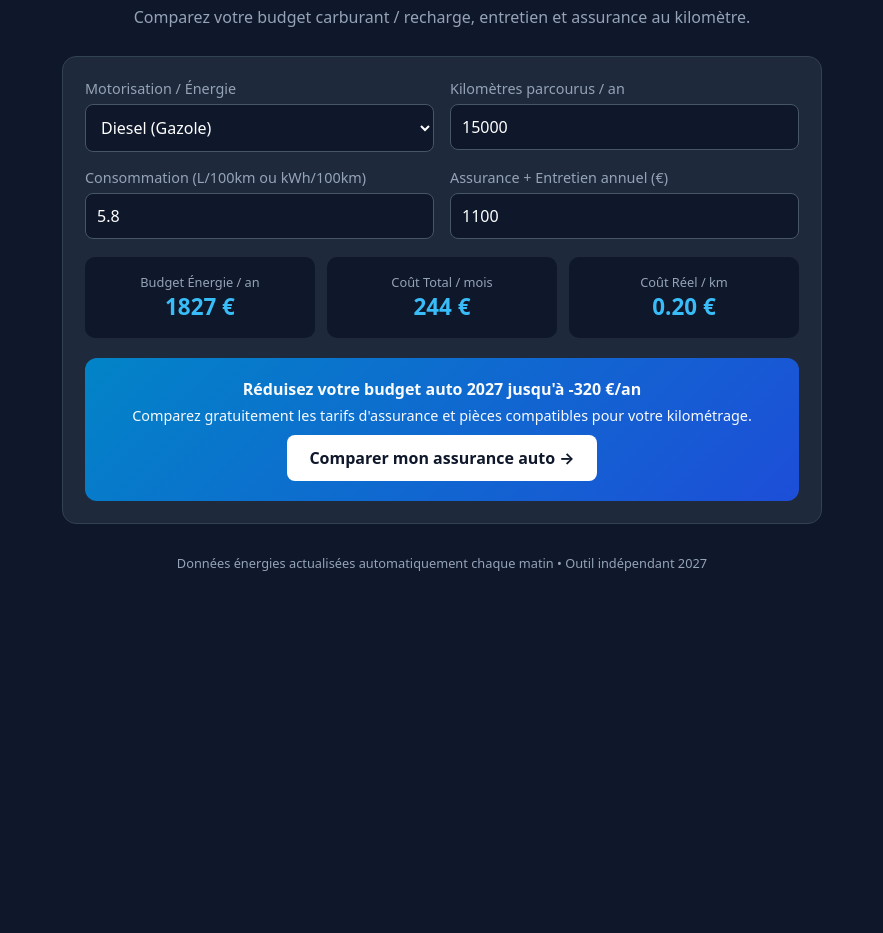
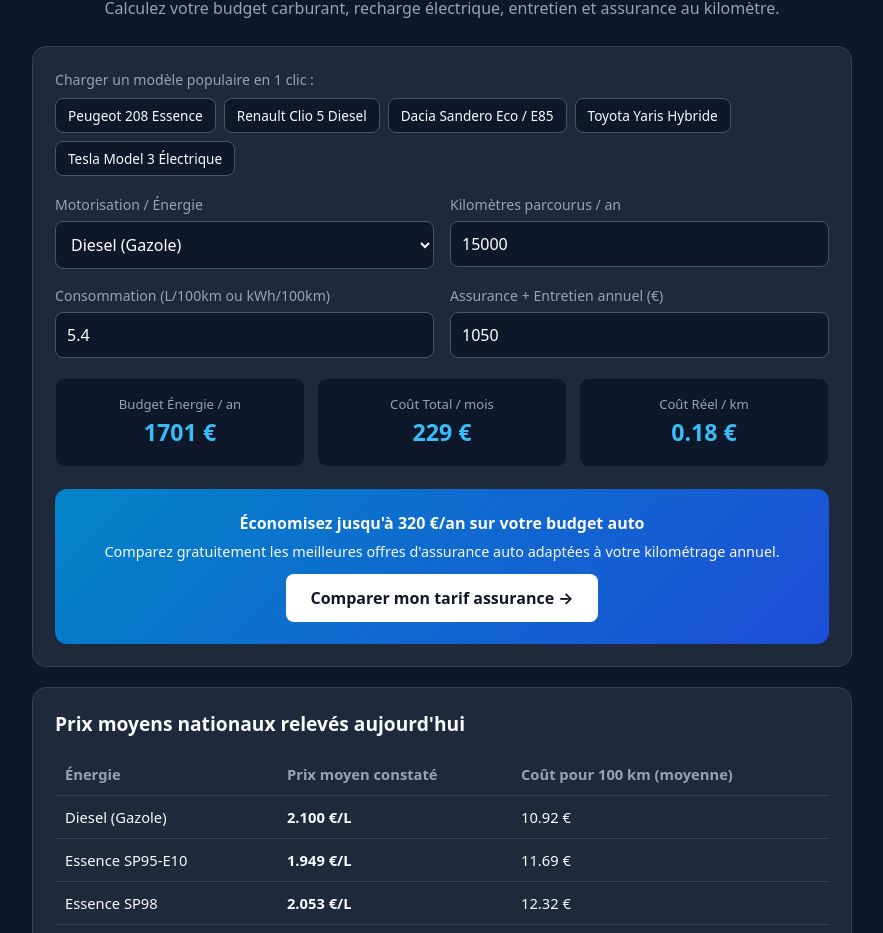
Before and after one commit to KCHOUUU/simulateur-auto-2027, a plain HTML site: page index.html in a window 1280 px wide. Shown: the part 115-1048 px from the top of the page, without its empty margins (198-1081 px from the left). Before the commit the page ends 800 px from the top, so only its background shows below. Drawn offline with Linux system fonts and the light colour scheme.

Commit message:
Update index.html

```diff
--- a/index.html
+++ b/index.html
@@ -3,28 +3,36 @@
 <head>
   <meta charset="UTF-8" />
   <meta name="viewport" content="width=device-width, initial-scale=1.0" />
-  <title>Simulateur Coût Réel Auto 2027 — Essence, Diesel, Électrique & E85</title>
-  <meta name="description" content="Calculez le coût réel au kilomètre et à l'année de votre voiture en 2027 avec les prix moyens officiels mis à jour chaque jour." />
+  <title>Simulateur Auto — Coût Réel Carburant, Électrique, Hybride & E85 (2027)</title>
+  <meta name="description" content="Calculez instantanément le coût réel au kilomètre, au mois et à l'année de votre voiture avec les prix officiels des carburants et de l'électricité mis à jour chaque jour." />
+  <link rel="canonical" href="https://simulateur-auto.com/" />
   <style>
     :root { --bg: #0f172a; --card: #1e293b; --accent: #38bdf8; --green: #22c55e; --text: #f8fafc; --muted: #94a3b8; }
     * { box-sizing: border-box; font-family: system-ui, -apple-system, sans-serif; }
-    body { margin: 0; background: var(--bg); color: var(--text); padding: 20px; }
-    .container { max-width: 760px; margin: 0 auto; }
-    header { text-align: center; margin-bottom: 28px; }
-    h1 { font-size: 1.8rem; margin-bottom: 8px; }
-    .badge { display: inline-block; background: rgba(56,189,248,0.15); color: var(--accent); padding: 4px 12px; border-radius: 999px; font-size: 0.85rem; }
+    body { margin: 0; background: var(--bg); color: var(--text); padding: 20px; line-height: 1.5; }
+    .container { max-width: 820px; margin: 0 auto; }
+    header { text-align: center; margin-bottom: 26px; }
+    h1 { font-size: 1.85rem; margin: 10px 0 8px; }
+    h2 { font-size: 1.2rem; margin: 0 0 14px; color: var(--text); }
+    .badge { display: inline-block; background: rgba(34,197,94,0.15); color: var(--green); padding: 4px 14px; border-radius: 999px; font-size: 0.85rem; font-weight: 600; }
     .card { background: var(--card); border-radius: 14px; padding: 22px; margin-bottom: 20px; border: 1px solid #334155; }
+    .presets { display: flex; flex-wrap: wrap; gap: 8px; margin-bottom: 18px; }
+    .preset-btn { background: #0f172a; color: var(--text); border: 1px solid #475569; padding: 7px 12px; border-radius: 8px; font-size: 0.85rem; cursor: pointer; transition: 0.15s; }
+    .preset-btn:hover { border-color: var(--accent); color: var(--accent); }
     .grid { display: grid; grid-template-columns: 1fr 1fr; gap: 16px; }
     @media (max-width: 600px) { .grid { grid-template-columns: 1fr; } }
-    label { display: block; font-size: 0.9rem; color: var(--muted); margin-bottom: 6px; }
+    label { display: block; font-size: 0.88rem; color: var(--muted); margin-bottom: 6px; }
     input, select { width: 100%; padding: 11px; border-radius: 8px; border: 1px solid #475569; background: #0f172a; color: #fff; font-size: 1rem; }
-    .results { display: grid; grid-template-columns: repeat(3, 1fr); gap: 12px; text-align: center; margin-top: 18px; }
+    .results { display: grid; grid-template-columns: repeat(3, 1fr); gap: 12px; text-align: center; margin-top: 20px; }
     @media (max-width: 600px) { .results { grid-template-columns: 1fr; } }
-    .stat { background: #0f172a; padding: 16px; border-radius: 10px; }
-    .stat span { display: block; font-size: 0.8rem; color: var(--muted); }
-    .stat strong { font-size: 1.4rem; color: var(--accent); }
-    .cta-box { background: linear-gradient(135deg, #0284c7, #1d4ed8); padding: 20px; border-radius: 12px; text-align: center; margin-top: 20px; }
-    .cta-btn { display: inline-block; background: #fff; color: #0f172a; font-weight: 700; padding: 12px 22px; border-radius: 8px; text-decoration: none; margin-top: 10px; }
+    .stat { background: #0f172a; padding: 16px; border-radius: 10px; border: 1px solid #1e293b; }
+    .stat span { display: block; font-size: 0.82rem; color: var(--muted); }
+    .stat strong { font-size: 1.45rem; color: var(--accent); }
+    .cta-box { background: linear-gradient(135deg, #0284c7, #1d4ed8); padding: 22px; border-radius: 12px; text-align: center; margin-top: 22px; }
+    .cta-btn { display: inline-block; background: #fff; color: #0f172a; font-weight: 700; padding: 12px 24px; border-radius: 8px; text-decoration: none; margin-top: 12px; }
+    table { width: 100%; border-collapse: collapse; font-size: 0.92rem; }
+    th, td { text-align: left; padding: 10px; border-bottom: 1px solid #334155; }
+    th { color: var(--muted); font-weight: 600; }
     footer { text-align: center; color: var(--muted); font-size: 0.8rem; margin-top: 30px; }
   </style>
 </head>
@@ -32,11 +40,20 @@
   <div class="container">
     <header>
       <span class="badge" id="update-date">Prix officiels mis à jour automatiquement</span>
-      <h1>Simulateur Coût Réel Auto 2027</h1>
-      <p style="color:var(--muted)">Comparez votre budget carburant / recharge, entretien et assurance au kilomètre.</p>
+      <h1>Simulateur Coût Réel Auto</h1>
+      <p style="color:var(--muted);margin:0;">Calculez votre budget carburant, recharge électrique, entretien et assurance au kilomètre.</p>
     </header>
 
     <div class="card">
+      <label style="margin-bottom:8px;">Charger un modèle populaire en 1 clic :</label>
+      <div class="presets">
+        <button class="preset-btn" onclick="setPreset('E10', 5.4, 1050)">Peugeot 208 Essence</button>
+        <button class="preset-btn" onclick="setPreset('Gazole', 4.6, 1150)">Renault Clio 5 Diesel</button>
+        <button class="preset-btn" onclick="setPreset('E85', 7.2, 950)">Dacia Sandero Eco / E85</button>
+        <button class="preset-btn" onclick="setPreset('E10', 4.3, 1000)">Toyota Yaris Hybride</button>
+        <button class="preset-btn" onclick="setPreset('Electrique_kWh', 14.8, 900)">Tesla Model 3 Électrique</button>
+      </div>
+
       <div class="grid">
         <div>
           <label>Motorisation / Énergie</label>
@@ -54,11 +71,11 @@
         </div>
         <div>
           <label>Consommation (L/100km ou kWh/100km)</label>
-          <input type="number" id="conso" value="5.8" min="1" step="0.1" />
+          <input type="number" id="conso" value="5.4" min="1" step="0.1" />
         </div>
         <div>
           <label>Assurance + Entretien annuel (€)</label>
-          <input type="number" id="fixed" value="1100" min="0" step="50" />
+          <input type="number" id="fixed" value="1050" min="0" step="50" />
         </div>
       </div>
 
@@ -69,18 +86,51 @@
       </div>
 
       <div class="cta-box">
-        <strong>Réduisez votre budget auto 2027 jusqu'à -320 €/an</strong>
-        <p style="margin:6px 0 0;font-size:0.9rem;">Comparez gratuitement les tarifs d'assurance et pièces compatibles pour votre kilométrage.</p>
+        <strong>Économisez jusqu'à 320 €/an sur votre budget auto</strong>
+        <p style="margin:6px 0 0;font-size:0.9rem;">Comparez gratuitement les meilleures offres d'assurance auto adaptées à votre kilométrage annuel.</p>
         <!-- REMPLACER LE LIEN CI-DESSOUS PAR TON LIEN D'AFFILIATION ASSURANCE / AUTO -->
-        <a href="#affiliation-assurance" class="cta-btn" rel="nofollow sponsored">Comparer mon assurance auto →</a>
+        <a href="#affiliation-assurance" class="cta-btn" rel="nofollow sponsored">Comparer mon tarif assurance →</a>
       </div>
     </div>
 
-    <footer>Données énergies actualisées automatiquement chaque matin • Outil indépendant 2027</footer>
+    <div class="card">
+      <h2>Prix moyens nationaux relevés aujourd'hui</h2>
+      <table>
+        <thead>
+          <tr><th>Énergie</th><th>Prix moyen constaté</th><th>Coût pour 100 km (moyenne)</th></tr>
+        </thead>
+        <tbody id="price-table"></tbody>
+      </table>
+    </div>
+
+    <footer>simulateur-auto.com • Données énergies actualisées automatiquement chaque matin</footer>
   </div>
 
   <script>
     let prices = { Gazole: 1.68, SP95: 1.79, E10: 1.75, SP98: 1.85, E85: 0.89, Electrique_kWh: 0.2516 };
+
+    function setPreset(fuel, conso, fixed) {
+      document.getElementById('fuel').value = fuel;
+      document.getElementById('conso').value = conso;
+      document.getElementById('fixed').value = fixed;
+      calculate();
+    }
+
+    function renderTable() {
+      const rows = [
+        { label: 'Diesel (Gazole)', key: 'Gazole', unit: '€/L', avgConso: 5.2 },
+        { label: 'Essence SP95-E10', key: 'E10', unit: '€/L', avgConso: 6.0 },
+        { label: 'Essence SP98', key: 'SP98', unit: '€/L', avgConso: 6.0 },
+        { label: 'Superéthanol E85', key: 'E85', unit: '€/L', avgConso: 7.5 },
+        { label: 'Électrique (Domicile)', key: 'Electrique_kWh', unit: '€/kWh', avgConso: 15.5 }
+      ];
+      const tbody = document.getElementById('price-table');
+      tbody.innerHTML = rows.map(r => {
+        const p = prices[r.key] || 0;
+        const c100 = (p * r.avgConso).toFixed(2);
+        return `<tr><td>${r.label}</td><td><strong>${p.toFixed(3)} ${r.unit}</strong></td><td>${c100} €</td></tr>`;
+      }).join('');
+    }
 
     function calculate() {
       const fuel = document.getElementById('fuel').value;
@@ -106,13 +156,15 @@
         if (data.updated_at) {
           document.getElementById('update-date').textContent = 'Prix officiels à jour au ' + data.updated_at;
         }
+        renderTable();
         calculate();
       })
-      .catch(() => calculate());
+      .catch(() => { renderTable(); calculate(); });
 
     ['fuel', 'km', 'conso', 'fixed'].forEach(id => {
       document.getElementById(id).addEventListener('input', calculate);
     });
+    renderTable();
     calculate();
   </script>
 </body>
```
